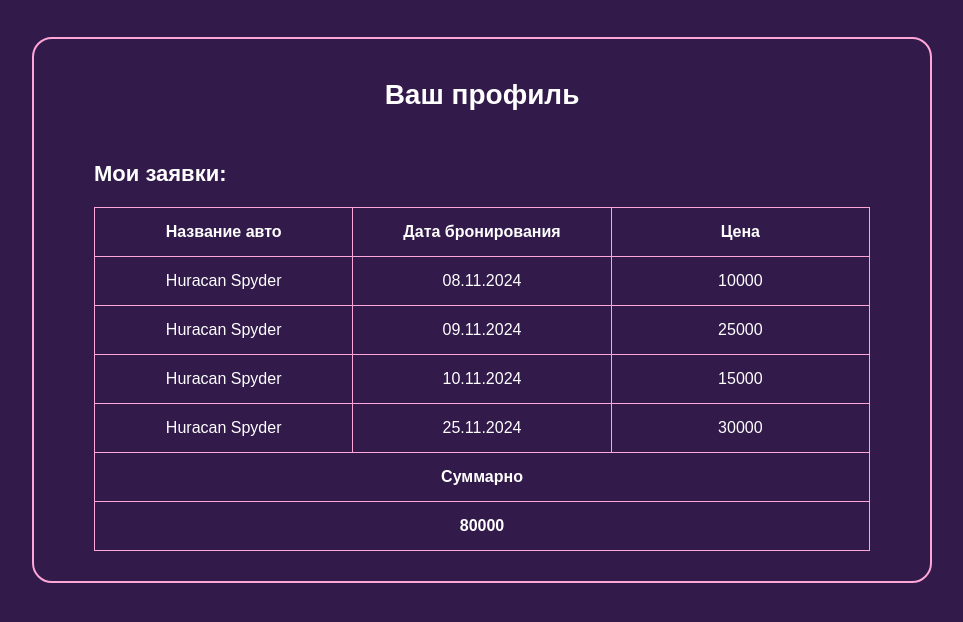
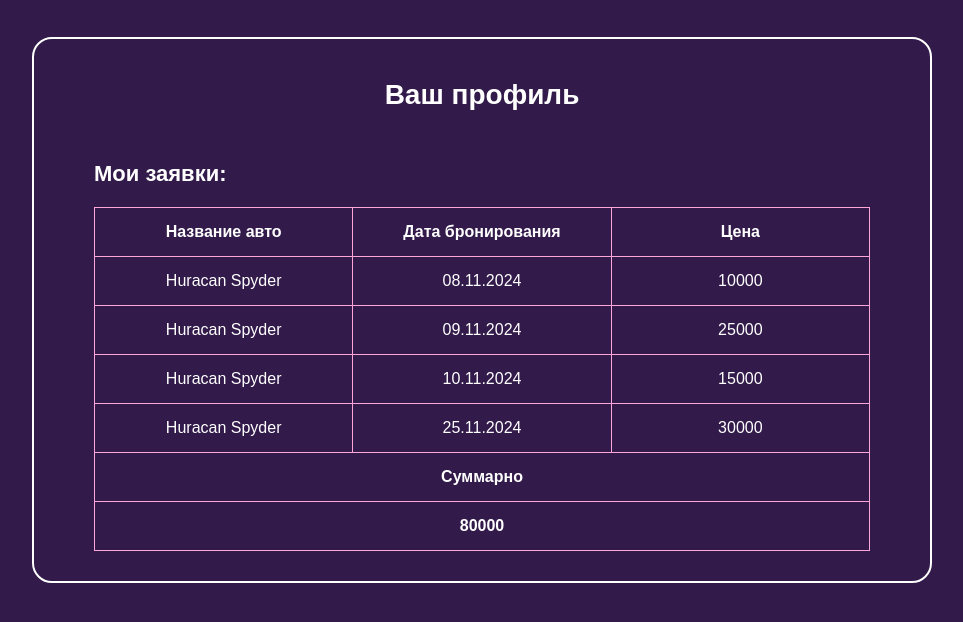
Before and after one commit to sv1pe-1/sherman, a plain HTML site: page index.html in a window 1280 px wide. Shown: the part 130-752 px from the top of the page, without its empty margins (158-1121 px from the left). Drawn offline with Linux system fonts and the light colour scheme.

Commit message:
Update style.css

```diff
--- a/style.css
+++ b/style.css
@@ -56,7 +56,7 @@ body {
 
 .profile-card {
     background-color: #321A4A;
-    border: 2px solid #FDA6D7;
+    border: 2px solid #FFFFFF;
     border-radius: 20px;
     padding: 30px 60px;
     text-align: left;
```
